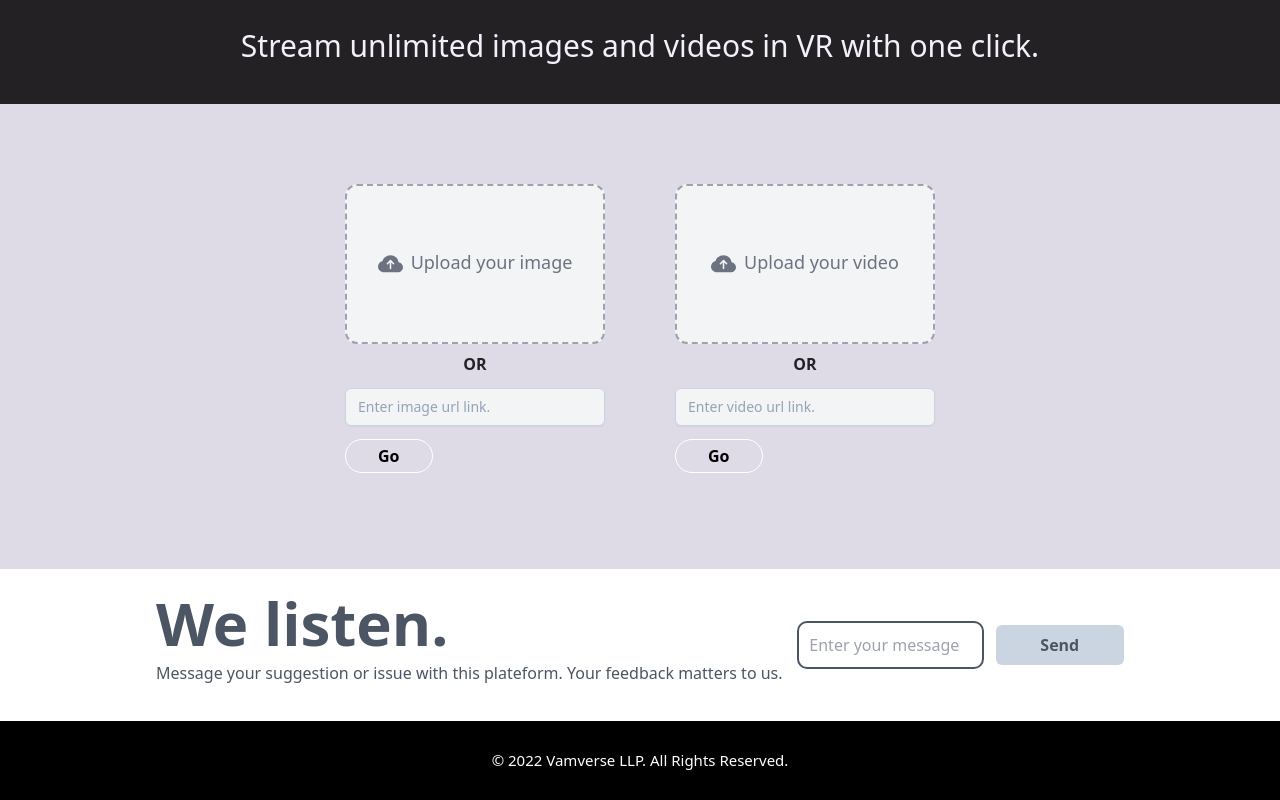
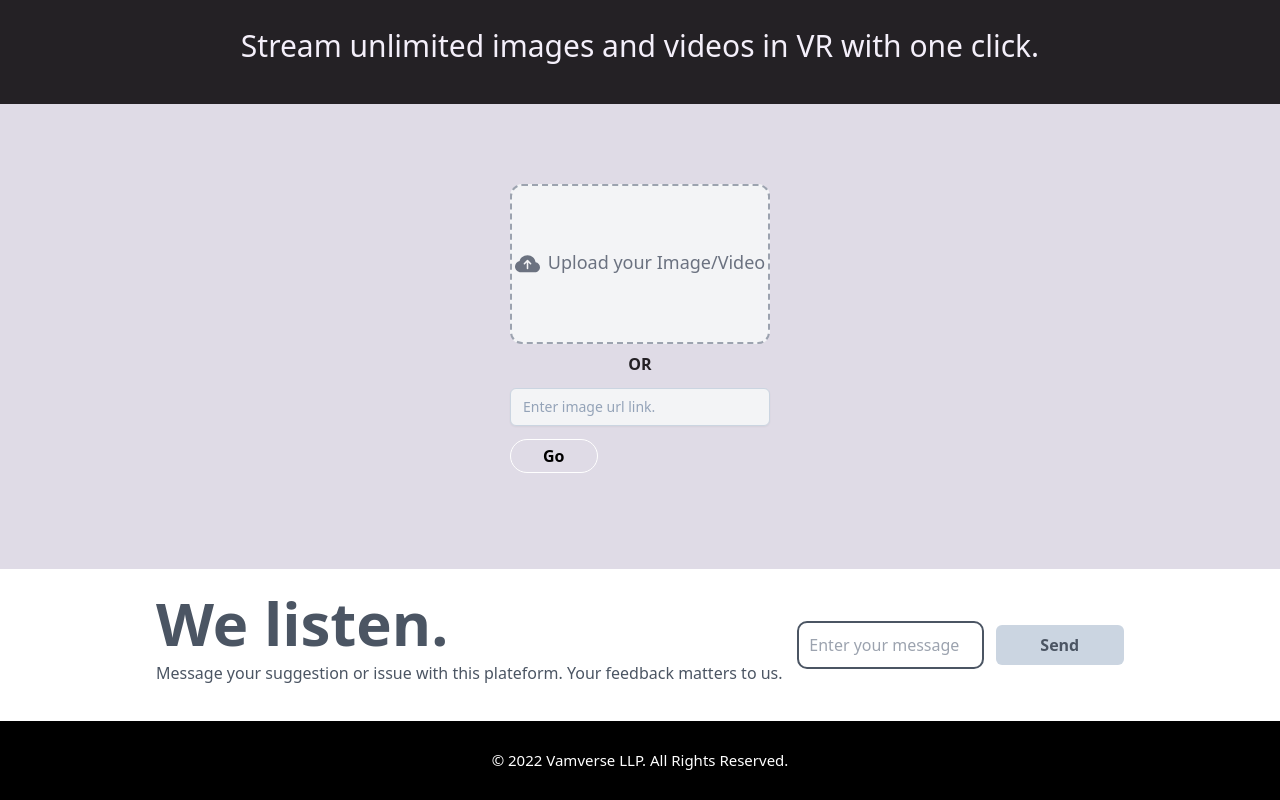
Before and after one commit to siddharth17vaishnav/vambox, a Next.js app: page / in a window 1280 px wide. Shown: the part 1582-2382 px from the top of the page. Built offline with nearby package versions, Linux system fonts and the light colour scheme.

Commit message:
fixed 360-video issue

```diff
--- a/components/DropFile.jsx
+++ b/components/DropFile.jsx
@@ -6,11 +6,12 @@ export const DropFile = () => {
   const [error, setError] = useState();
   const router = useRouter();
   const onSubmit = (type) => {
-    console.log("clicked")
-    if (type === "image") {
-      router.push("/stream-image").then();
-    } else if (type === "video") {
-      router.push(`/stream-video`).then();
+    if(type==='upload') {
+      router.push("/stream").then();
+    }
+    else{
+      console.log("asd")
+      router.push(`/stream?${file}`)
     }
   };
   return (
@@ -25,14 +26,8 @@ export const DropFile = () => {
       <div className=" mt-20 gap-[70px] flex flex-wrap justify-center mx-auto">
         <div>
           <div className="parent-container h-40 w-76 cursor-pointer rounded-xl bg-gray-100 border-dashed border-2 border-gray-400 relative flex justify-center items-center relative"  onClick={() => onSubmit("image")}>
-            {/* <input
-              type="file"
-              id="input-file"
-              className="absolute inset-0 opacity-0 cursor-pointer"
-              onChange={(e) => setFile(e.target.files[0].name)}
-            /> */}
             <div className="w-64 h-20 flex justify-center items-center">
-              <div className="mr-2"  onClick={() => onSubmit("image")}>
+              <div className="mr-2"  onClick={() => onSubmit("upload")}>
                 <svg
                   className="upload-icon bi bi-cloud-arrow-up-fill"
                   xmlns="http://www.w3.org/2000/svg"
@@ -46,7 +41,7 @@ export const DropFile = () => {
               </div>
               <div  onClick={() => onSubmit("image")}>
                 <p className="text-gray-500 mb-1 text-lg file_name">
-                  Upload your image
+                  Upload your Image/Video
                 </p>
               </div>
             </div>
@@ -57,7 +52,7 @@ export const DropFile = () => {
             </h2>
             <label className="block">
               <input
-                type="email"
+                type="text"
                 className="mt-1 px-3 py-2 bg-gray-100 border shadow-sm border-slate-300 placeholder-slate-400 focus:outline-none focus:border-blue-500 focus:ring-blue-500 block w-full rounded-md sm:text-sm focus:ring-1"
                 placeholder="Enter image url link."
                 onChange={(e) => setFile(e.target.value)}
@@ -70,6 +65,7 @@ export const DropFile = () => {
               <button
                 className="items-center rounded-full px-8 py-1 border border-white font-semibold  hover:bg-white hover:text-black"
                 type="button"
+                onClick={onSubmit}
               >
                 Go
               </button>
@@ -77,60 +73,6 @@ export const DropFile = () => {
           </form>
         </div>
 
-        <div>
-          <div className="parent-container h-40 w-76 cursor-pointer rounded-xl bg-gray-100 border-dashed border-2 border-gray-400 relative flex justify-center items-center relative">
-            <input
-              onChange={(e) => setFile(e.target.files[0].name)}
-              type="file"
-              id="input-file"
-              className="absolute inset-0 opacity-0 cursor-pointer"
-            />
-            <div className="w-64 h-20 flex justify-center items-center">
-              <div className="mr-2">
-                <svg
-                  className="upload-icon bi bi-cloud-arrow-up-fill"
-                  xmlns="http://www.w3.org/2000/svg"
-                  width="25"
-                  height="25"
-                  fill="currentColor"
-                  viewBox="0 0 16 16"
-                >
-                  <path d="M8 2a5.53 5.53 0 0 0-3.594 1.342c-.766.66-1.321 1.52-1.464 2.383C1.266 6.095 0 7.555 0 9.318 0 11.366 1.708 13 3.781 13h8.906C14.502 13 16 11.57 16 9.773c0-1.636-1.242-2.969-2.834-3.194C12.923 3.999 10.69 2 8 2zm2.354 5.146a.5.5 0 0 1-.708.708L8.5 6.707V10.5a.5.5 0 0 1-1 0V6.707L6.354 7.854a.5.5 0 1 1-.708-.708l2-2a.5.5 0 0 1 .708 0l2 2z" />
-                </svg>
-              </div>
-              <div>
-                <p className="text-gray-500 mb-1 text-lg file_name">
-                  Upload your video
-                </p>
-              </div>
-            </div>
-          </div>
-          <form>
-            <h2 className="mx-auto text-center py-2 font-bold text-[#242125]">
-              OR
-            </h2>
-            <label className="block">
-              <input
-                type="email"
-                className="mt-1 px-3 py-2 bg-gray-100 border shadow-sm border-slate-300 placeholder-slate-400 focus:outline-none focus:border-blue-500 focus:ring-blue-500 block w-full rounded-md sm:text-sm focus:ring-1"
-                placeholder="Enter video url link."
-                onChange={(e) => setFile(e.target.value)}
-              />
-              <p className="mt-2 invisible peer-invalid:visible text-pink-600 text-sm">
-                Youtube link not supported.
-              </p>
-            </label>
-            <div className="mt-[-15px] mx-auto">
-              <button
-                className="items-center rounded-full px-8 py-1 border border-white font-semibold  hover:bg-white hover:text-black"
-                type="button"
-                onClick={() => onSubmit("video")}
-              >
-                Go
-              </button>
-            </div>
-          </form>
-        </div>
       </div>
       <p className={"max-w-[790px] text-red-500 mt-4 font-semibold mx-auto"}>
         {error}
--- a/components/ImageComponent.jsx
+++ /dev/null
@@ -1,24 +0,0 @@
-import React from "react";
-import Script from "next/script";
-import { Scene } from "aframe-react";
-
-export const Image = ({ url }) => {
-  return (
-    <div className="w-full h-screen bg-black">
-      <Script
-        src={
-          "https://cdn.jsdelivr.net/gh/aframevr/aframe@5039f97613b38016298304cb496f7667bdef1c83/dist/aframe-master.min.js"
-        }
-        strategy="afterInteractive"
-      />
-
-      <Scene>
-        <a-scene vr-mode-ui="enabled: true">
-          <a-sky id="360-image" rotation="0 -130 0"/>
-        </a-scene>
-      </Scene>
-    </div>
-  );
-};
-
-export default Image;
--- /dev/null
+++ b/components/StreamComponent.jsx
@@ -0,0 +1,57 @@
+import React  from "react";
+import Script from "next/script";
+import { Scene } from "aframe-react";
+
+export const StreamComponent = ({ url }) => {
+  const videoEl = React.useRef(null);
+
+  const attemptPlay = () => {
+    videoEl &&
+      videoEl.current &&
+      videoEl.current.play().catch((error) => {
+        console.error("Error attempting to play", error);
+      });
+  };
+  React.useEffect(() => {
+    {
+      url && attemptPlay();
+    }
+  }, [url]);
+  return (
+    <div className="w-full h-screen bg-black">
+      <Script
+        src={
+          "https://cdn.jsdelivr.net/gh/aframevr/aframe@5039f97613b38016298304cb496f7667bdef1c83/dist/aframe-master.min.js"
+        }
+        strategy="afterInteractive"
+      />
+      {url ? (
+        <Scene>
+          <a-scene vr-mode-ui="enabled: true">
+            <a-assets timeout="10000">
+              <video
+                id="videoBunny"
+                preload="auto"
+                src={url}
+                crossOrigin="anonymous"
+                controls
+                muted={false}
+                ref={videoEl}
+              ></video>
+            </a-assets>
+
+            <a-videosphere src="#videoBunny"></a-videosphere>
+          </a-scene>
+        </Scene>
+      ) : (
+        <Scene>
+          <a-scene vr-mode-ui="enabled: true">
+            <a-sky id="360-image" rotation="0 -130 0" />
+          </a-scene>
+        </Scene>
+      )}
+    </div>
+  );
+};
+
+export default StreamComponent;
--- a/components/VideoComponent.jsx
+++ /dev/null
@@ -1,51 +0,0 @@
-import React from "react";
-import Script from "next/script";
-import { Scene } from "aframe-react";
-import { useEffect, useRef } from "react";
-
-export const VideoComponent = ({ url }) => {
-  const videoEl = useRef(null);
-
-  const attemptPlay = () => {
-    videoEl &&
-      videoEl.current &&
-      videoEl.current.play().catch((error) => {
-        console.error("Error attempting to play", error);
-      });
-  };
-
-  useEffect(() => {
-    attemptPlay();
-  }, []);
-
-  return (
-    <div className="w-full h-screen bg-black">
-      <Script
-        src={
-          "https://cdn.jsdelivr.net/gh/aframevr/aframe@5039f97613b38016298304cb496f7667bdef1c83/dist/aframe-master.min.js"
-        }
-        strategy="afterInteractive"
-      />
-
-      <Scene>
-        <a-scene vr-mode-ui="enabled: true">
-          <a-assets timeout="10000">
-            <video
-              id="videoBunny"
-              preload="auto"
-              src={url}
-              crossOrigin="anonymous"
-              controls
-              muted={false}
-              ref={videoEl}
-            ></video>
-          </a-assets>
-
-          <a-videosphere src="#videoBunny"></a-videosphere>
-        </a-scene>
-      </Scene>
-    </div>
-  );
-};
-
-export default VideoComponent;
--- a/pages/index.js
+++ b/pages/index.js
@@ -4,8 +4,7 @@ import Description from "@/components/Description";
 import DropFile from "@/components/DropFile";
 import Contact from "@/components/Contact";
 import Footer from "@/components/Footer";
-import VideoComponent from "@/components/VideoComponent";
-import ImageComponent from "@/components/ImageComponent";
+
 
 export default function Home() {
   return (
@@ -25,8 +24,6 @@ export default function Home() {
         <DropFile />
         <Contact />
         <Footer />
-        {/*<VideoComponent/>*/}
-        {/*<ImageComponent/>*/}
       </main>
     </>
   );
--- a/pages/stream-video.js
+++ /dev/null
@@ -1,29 +0,0 @@
-import Head from "next/head";
-import Footer from "@/components/Footer";
-import VideoComponent from "@/components/VideoComponent";
-import { useRouter } from "next/router";
-import { useEffect } from "react";
-
-export default function StreamVideo() {
-  const router = useRouter();
-  const url = router.asPath.split("?")[1];
-  useEffect(() => {
-    if (!router.asPath.split("?")[1]) {
-      router.push("/");
-    }
-  }, [router]);
-  return (
-    <>
-      <Head>
-        <title>VAMBOX</title>
-        <meta name="description" content="vambox" />
-        <meta name="viewport" content="width=device-width, initial-scale=1" />
-        <link rel="icon" href="/favicon.ico" />
-      </Head>
-      <main>
-        <VideoComponent url={url} />
-        <Footer />
-      </main>
-    </>
-  );
-}
--- a/pages/stream-image.js
+++ b/pages/stream.js
@@ -1,10 +1,10 @@
 import Head from "next/head";
 import Footer from "@/components/Footer";
-import ImageComponent from "@/components/ImageComponent";
-import { useRouter } from "next/router";
-import { useState,useEffect } from "react";
+import ImageComponent from "@/components/StreamComponent";
+import { useState } from "react";
 import Modal from '@mui/material/Modal';
 import {Box,Typography} from "@mui/material"
+import { useRouter } from "next/router";
 
 const style = {
   position: 'absolute',
@@ -19,10 +19,11 @@ const style = {
 
 
 export default function StreamVideo() {
-  const [isOpen,setisOpen]=useState(true);
-  const [image,setImage]=useState(null)
+  const router = useRouter();
+  const url = router?.asPath?.split('?')[1]
+  const [isOpen,setisOpen]=useState(url ? false : true);
   const handleClose = () => setisOpen(false);
-  console.log(image)
+
   const handleChange=(e)=>{
     e.preventDefault();
     const sky = document.getElementById("360-image")
@@ -41,7 +42,7 @@ export default function StreamVideo() {
         <link rel="icon" href="/favicon.ico" />
       </Head>
       <main>
-        <ImageComponent url={image} />
+        <ImageComponent  url = {url}/>
         <Footer />
       </main>
       <Modal
@@ -51,7 +52,7 @@ export default function StreamVideo() {
         aria-describedby="modal-modal-description"
       >
         <Box sx={style}>
-          <Typography sx={{my:2,fontWeight:'bold'}}> Select Your Image</Typography>
+          <Typography sx={{my:2,fontWeight:'bold'}}> Select Your Image/Video</Typography>
         <div className="parent-container h-40 w-76 cursor-pointer rounded-xl bg-gray-100 border-dashed border-2 border-gray-400 relative flex justify-center items-center relative" >
             <input
               type="file"
@@ -74,7 +75,7 @@ export default function StreamVideo() {
               </div>
               <div  >
                 <p className="text-gray-500 mb-1 text-lg file_name">
-                  Upload your image
+                  Upload your Image/Video
                 </p>
               </div>
             </div>
```
